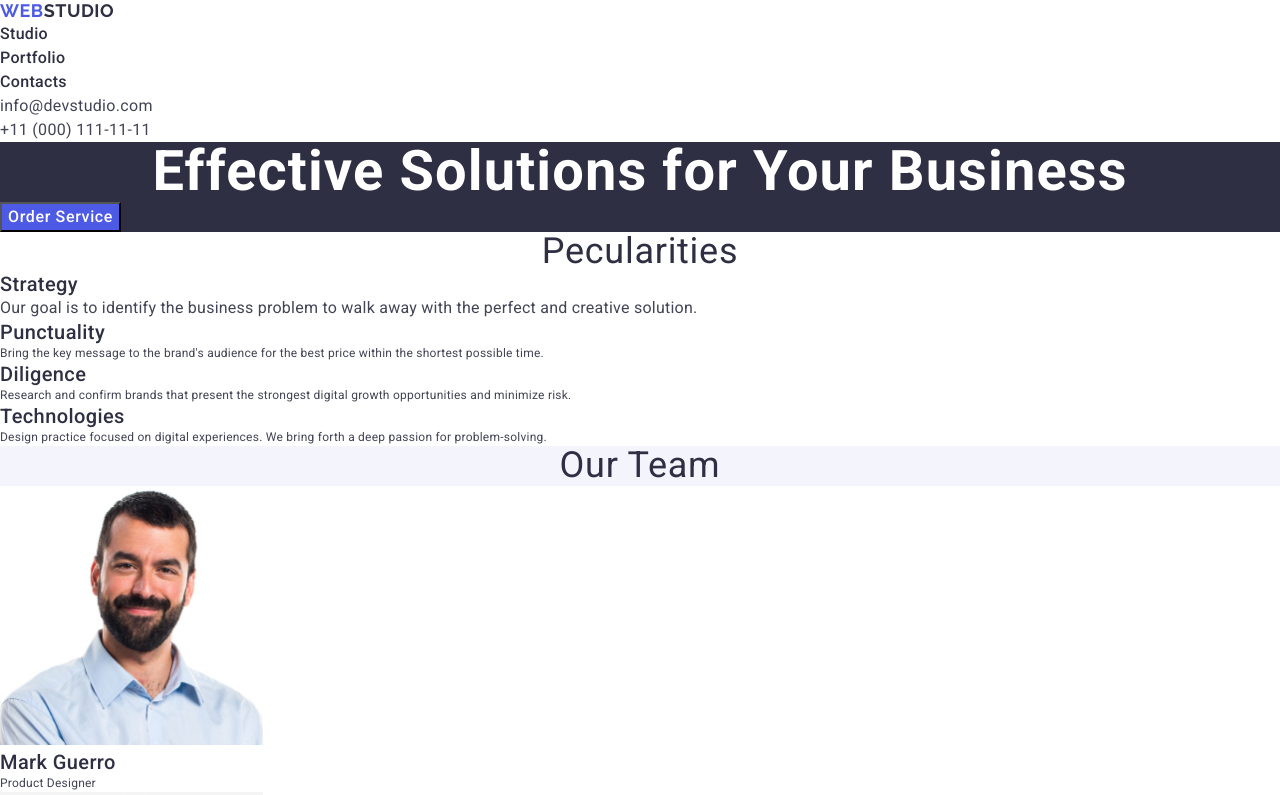
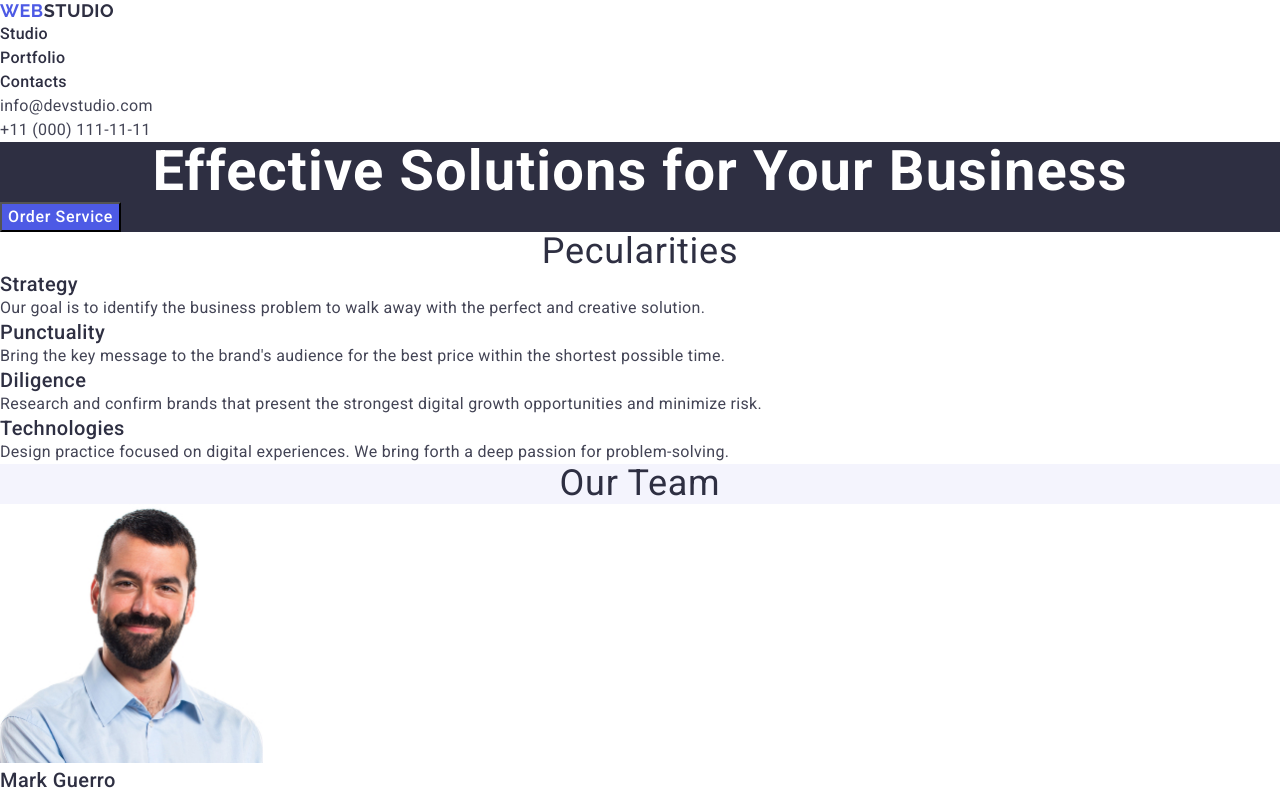
Before and after one commit to UmutcanKAVAK/goit-markup-hw-02, a plain HTML site: page index.html in a window 1280 px wide. Shown: the top 795 px of the page. Drawn offline with Linux system fonts and the light colour scheme.

Commit message:
moremore

```diff
--- a/css/style.css
+++ b/css/style.css
@@ -198,4 +198,5 @@ footer {
 
 .features-text {
     font-size: 16px;
+    letter-spacing: 0.02em;
 }
--- a/index.html
+++ b/index.html
@@ -74,21 +74,21 @@
           </li>
           <li>
             <h3 class="header-3">Punctuality</h3>
-            <p>
+            <p class="features-text">
               Bring the key message to the brand's audience for the best price
               within the shortest possible time.
             </p>
           </li>
           <li>
             <h3 class="header-3">Diligence</h3>
-            <p>
+            <p class="features-text">
               Research and confirm brands that present the strongest digital
               growth opportunities and minimize risk.
             </p>
           </li>
           <li>
             <h3 class="header-3">Technologies</h3>
-            <p>
+            <p class="features-text">
               Design practice focused on digital experiences. We bring forth a
               deep passion for problem-solving.
             </p>
```
